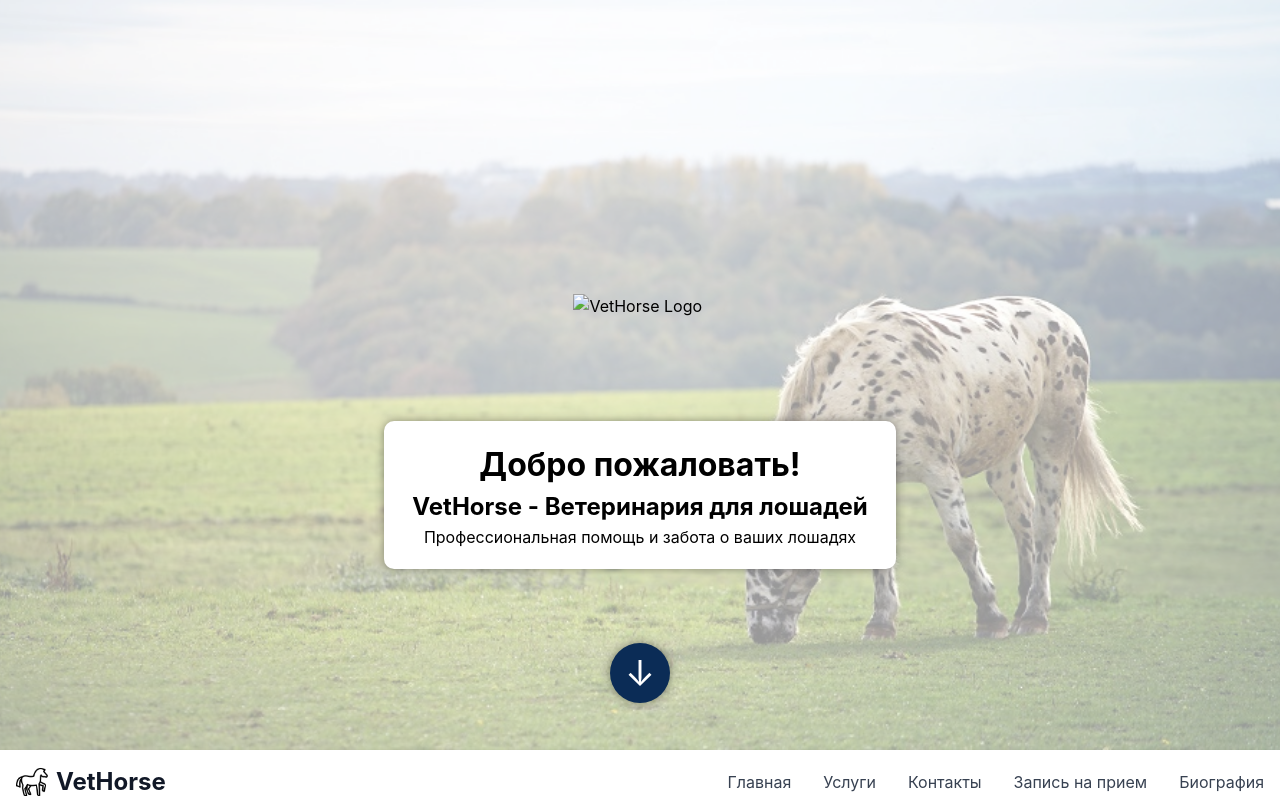
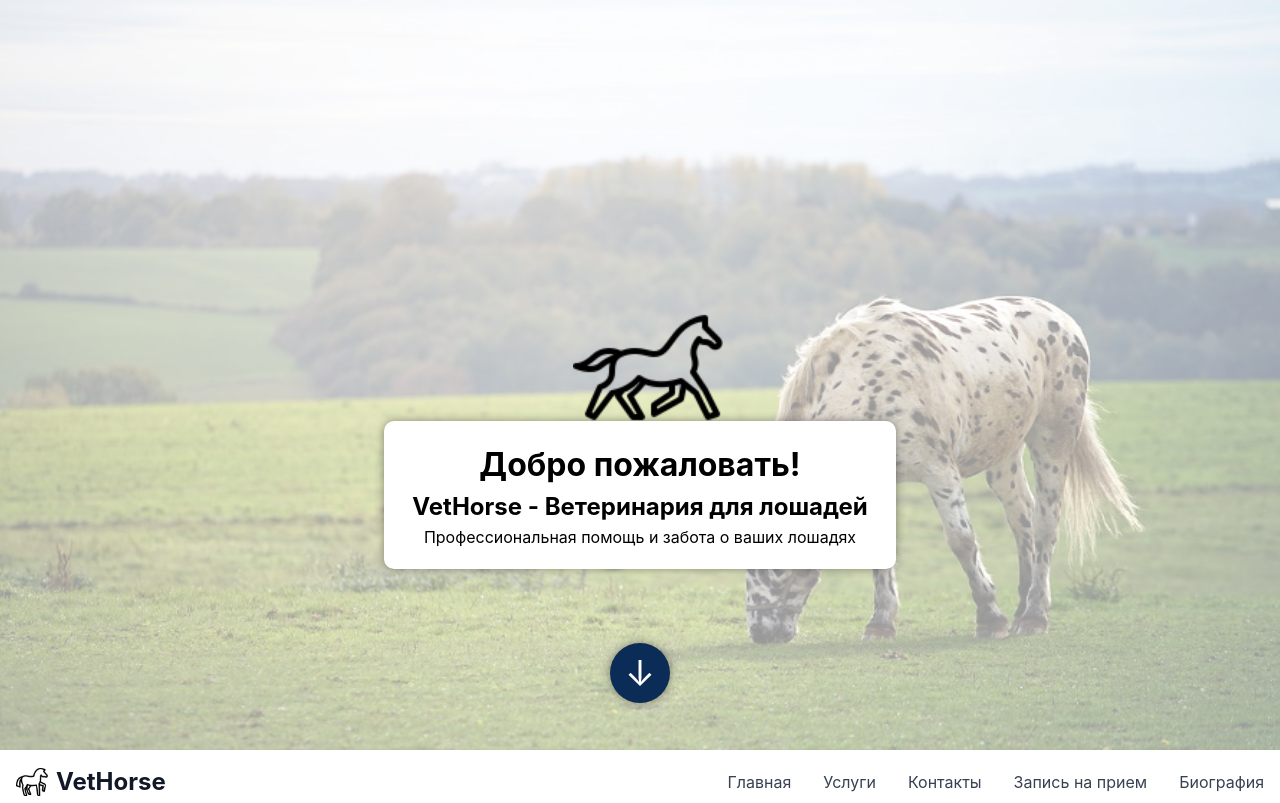
Before and after one commit to Allegroooooo/VetHorse, a plain HTML site: page index.html in a window 1280 px wide. Shown: the top 803 px of the page. Drawn offline with Linux system fonts and the light colour scheme; files whose address does not match are found by name.

Commit message:
Update index.html

```diff
--- a/index.html
+++ b/index.html
@@ -13,7 +13,7 @@
         <div class="header-image header-content">
             <div class="header-text">
                 <div class="logo-container">
-                    <img src=""C:\Users\admin\Desktop\testik\images\icons8-trotting-horse-100.png" alt="VetHorse Logo">
+                    <img src="icons8-trotting-horse-100.png" alt="VetHorse Logo">
                 </div>
                 <h1>Добро пожаловать!</h1>
                 <h2>VetHorse - Ветеринария для лошадей</h2>
```
